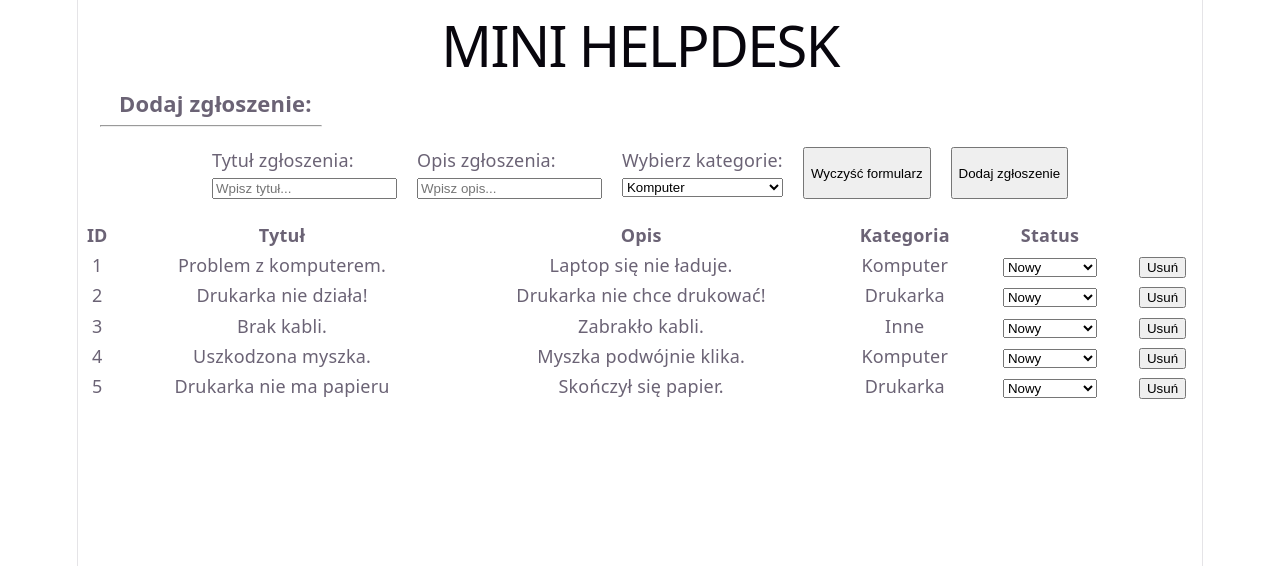
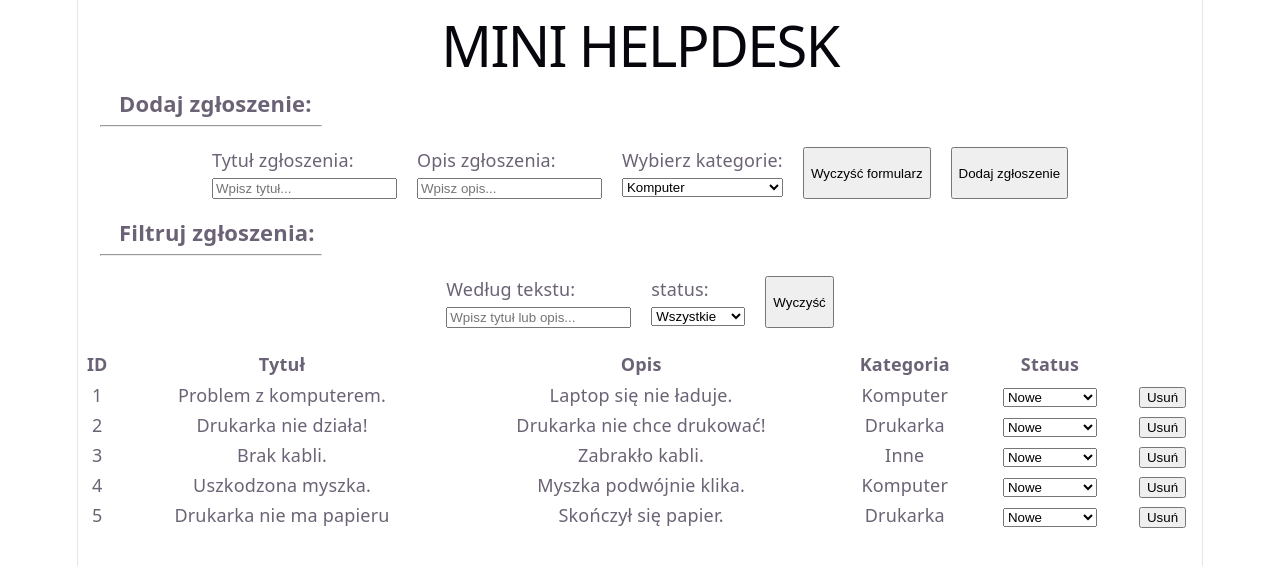
Before and after one commit to MuuuuKrufka/mini-helpdesk, a React (Vite) app: page / in a window 1280 px wide. Shown: the top 566 px of the page. Built offline with nearby package versions, Linux system fonts and the light colour scheme.

Commit message:
Dodałem filtrowanie i szukanie
Dodalem szukanie po tekscie w opisie i tytule oraz filtrowanie po statusie. Poprawilem bledne wartosci.

```diff
--- a/src/App.jsx
+++ b/src/App.jsx
@@ -1,6 +1,7 @@
 import { useState } from 'react'
 import TicketList from './components/TicketList';
 import TicketForm from './components/TicketForm';
+import TicketFilter from './components/TicketFilter';
 
 function App() {
   const [zgloszenia, setZgloszenia] = useState([
@@ -10,6 +11,9 @@ function App() {
     {"id": 4, "tytul": "Uszkodzona myszka.", "opis": "Myszka podwójnie klika.", "kategoria": "Komputer", "status": "Nowe"},
     {"id": 5, "tytul": "Drukarka nie ma papieru", "opis": "Skończył się papier.", "kategoria": "Drukarka", "status": "Nowe"}
   ]);
+
+  const [szukajOpisTytul, setSzukajOpisTytul] = useState("");
+  const [szukajStatus, setSzukajStatus] = useState("wszystkie");
 
   const usun = (id) =>{
     if(confirm("Czy napewno chcesz usunąć zdarzenie?") == true){
@@ -43,13 +47,24 @@ function App() {
     e.target.reset();
   }
 
+  const filtrujTablica = zgloszenia.filter((item) => {
+    const tekst = szukajOpisTytul.toLowerCase();
+
+    const pasujeTytulCzyOpis = item.tytul.toLowerCase().includes(tekst) || item.opis.toLowerCase().includes(tekst);
+    const pasujeStatus = szukajStatus === "wszystkie" || item.status === szukajStatus;
+
+    return pasujeTytulCzyOpis && pasujeStatus;
+  });
+
   return (
     <>
       <h1>MINI HELPDESK</h1>
 
       <TicketForm dodajZgloszenie={dodajZgloszenie}></TicketForm>
 
-      <TicketList lista={zgloszenia} usun={usun} zmienStatus={zmienStatus}/>
+      <TicketFilter szukajOpisTytul={szukajOpisTytul} setSzukajOpisTytul={setSzukajOpisTytul} szukajStatus={szukajStatus} setSzukajStatus={setSzukajStatus}></TicketFilter>
+
+      <TicketList lista={filtrujTablica} usun={usun} zmienStatus={zmienStatus}/>
     </>
   )
 }
--- /dev/null
+++ b/src/components/TicketFilter.jsx
@@ -0,0 +1,32 @@
+function TicketFilter({szukajOpisTytul, setSzukajOpisTytul, szukajStatus, setSzukajStatus}){
+    return(
+        <div>
+            <div>
+                <p style={{display: "flex", justifyContent: "left", marginLeft: "41px", fontWeight: "bold", fontSize: "22px"}}>Filtruj zgłoszenia:</p>
+                <hr style={{width: "220px", marginLeft: "22px"}}></hr>
+            </div>
+            <div style={{ display: "flex", justifyContent: "center", margin: "20px"}}>
+                <form method="post">
+                    <div style={{display: "flex", flexDirection: "row", gap: "20px"}}>
+                        <div style={{display: "flex", flexDirection: "column", gap: "5px"}}>
+                            <label style={{textAlign: "left"}}>Według tekstu:</label>
+                            <input name="tytul" placeholder="Wpisz tytuł lub opis..." value={szukajOpisTytul} onChange={(e) => setSzukajOpisTytul(e.target.value)}></input>
+                        </div>
+                        <div style={{display: "flex", flexDirection: "column", gap: "5px"}}>
+                            <label style={{textAlign: "left"}}>status:</label>
+                            <select name="status" value={szukajStatus} onChange={(e) => setSzukajStatus(e.target.value)}>
+                                <option value="wszystkie">Wszystkie</option>
+                                <option value="Nowe">Nowe</option>
+                                <option value="W Trakcie">W Trakcie</option>
+                                <option value="Zakończony">Zakończony</option>
+                            </select>
+                        </div>
+                        <button type="button" onClick={() => {setSzukajOpisTytul(""); setSzukajStatus("wszystkie")}}>Wyczyść</button>
+                    </div>
+                </form>
+            </div>
+        </div>
+    );
+}
+
+export default TicketFilter;
--- a/src/components/TicketList.jsx
+++ b/src/components/TicketList.jsx
@@ -7,8 +7,8 @@ function TicketList({lista, usun, zmienStatus}){
             <td>{ticket.id}</td><td>{ticket.tytul}</td><td>{ticket.opis}</td><td>{ticket.kategoria}</td>
             <td>
                 <select value={ticket.status} onChange={(e) => zmienStatus(ticket.id, e.target.value)}>
-                    <option value="Nowy">Nowy</option>
-                    <option value="W trakcie">W trakcie</option>
+                    <option value="Nowe">Nowe</option>
+                    <option value="W Trakcie">W Trakcie</option>
                     <option value="Zakończony">Zakończony</option>
                 </select>
             </td>
```
